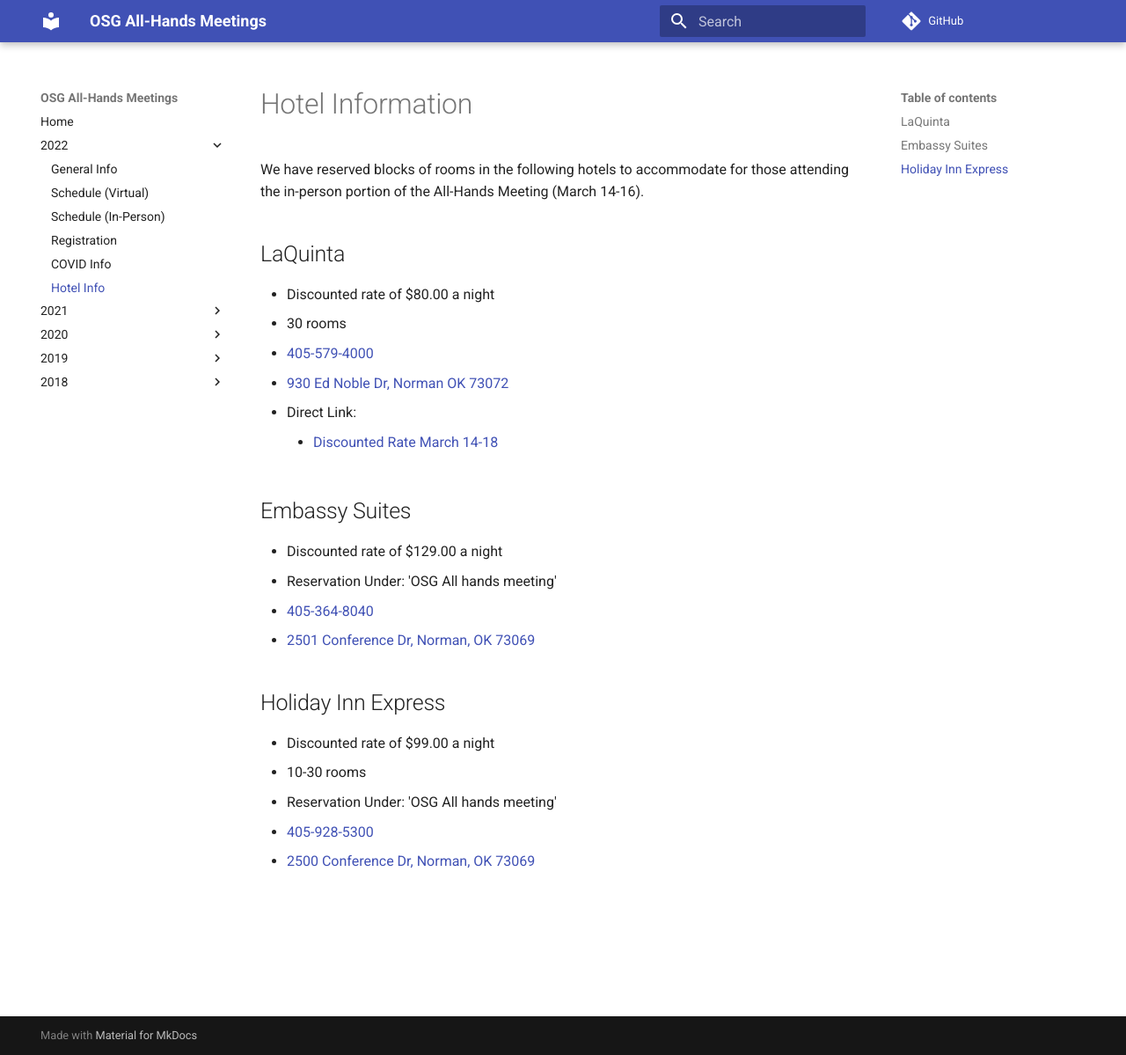
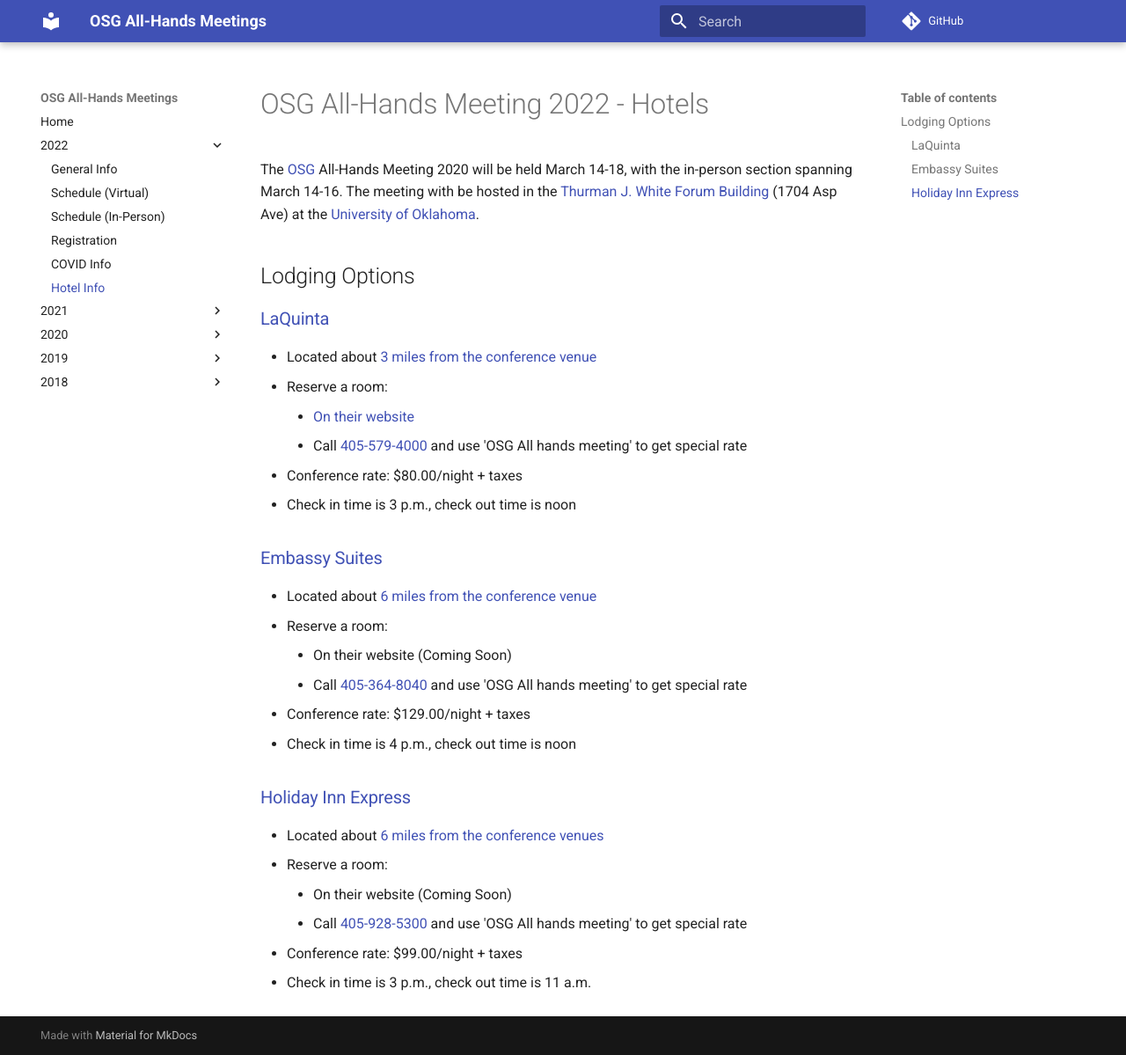
Before and after one commit to osg-htc/all-hands, an MkDocs documentation site: the page built from docs/2022/hotels.md, in a window 1280 px wide and 1199 px high. Shown: the whole window at 88% size. Built offline with MkDocs 1.6.1 and Material for MkDocs 9.7.7, drawn with Linux system fonts in a browser that asks for light colours; comment, search, counter and statistics services are not loaded.

Commit message:
Conform to given template better

```diff
--- a/docs/2022/hotels.md
+++ b/docs/2022/hotels.md
@@ -1,27 +1,34 @@
-# Hotel Information
+# OSG All-Hands Meeting 2022 - Hotels
 
-We have reserved blocks of rooms in the following hotels to accommodate for those attending the in-person portion of the All-Hands Meeting (March 14-16).
+The [OSG](https://osg-htc.org) All-Hands Meeting 2020 will be held March 14-18, with the in-person section spanning March 14-16.
+The meeting with be hosted in the [Thurman J. White Forum Building](https://pacs.ou.edu/about/conference-services/location/)
+(1704 Asp Ave) at the [University of Oklahoma](https://www.ou.edu/).
 
-## LaQuinta
+## Lodging Options
 
-- Discounted rate of $80.00 a night
-- 30 rooms
-- [405-579-4000](tel:405-579-4000)
-- [930 Ed Noble Dr, Norman OK 73072](https://www.google.com/maps/place/La+Quinta+Inn+%26+Suites+by+Wyndham+Oklahoma+City+Norman/@35.2072269,-97.483211,20.06z/data=!4m16!1m7!3m6!1s0x87b26900c2a61b85:0x2d4c2548d49f01e5!2s930+Ed+Noble+Dr,+Norman,+OK+73072!3b1!8m2!3d35.2072214!4d-97.483177!3m7!1s0x87b269009c755e43:0x7d6828ef878198cf!5m2!4m1!1i2!8m2!3d35.2072214!4d-97.483177)
-- Direct Link:
-    - [Discounted Rate March 14-18](https://www.wyndhamhotels.com/laquinta/norman-oklahoma/la-quinta-oklahoma-city-norman/rooms-rates?&checkInDate=03/14/2022&checkOutDate=03/18/2022&groupCode=CGLKED)
+### [LaQuinta](https://www.wyndhamhotels.com/laquinta/norman-oklahoma/la-quinta-oklahoma-city-norman/overview)
 
-## Embassy Suites
+- Located about [3 miles from the conference venue](https://www.google.com/maps/dir/Thurman+J.+White+Forum+Building,+1704+Asp+Avenue,+Norman,+OK+73072/La+Quinta+Inn+%26+Suites+by+Wyndham+Oklahoma+City+Norman,+930+Ed+Noble+Dr,+Norman,+OK+73072/@35.194631,-97.4815439,14z/data=!3m1!4b1!4m14!4m13!1m5!1m1!1s0x87b2682eef70daf9:0xa545a18f3b614551!2m2!1d-97.4452463!2d35.1979906!1m5!1m1!1s0x87b269009c755e43:0x7d6828ef878198cf!2m2!1d-97.483177!2d35.2072214!3e0)
+- Reserve a room:
+    - [On their website](https://www.wyndhamhotels.com/laquinta/norman-oklahoma/la-quinta-oklahoma-city-norman/rooms-rates?&checkInDate=03/14/2022&checkOutDate=03/18/2022&groupCode=CGLKED)
+    - Call [405-579-4000](tel:405-579-4000) and use 'OSG All hands meeting' to get special rate
+- Conference rate: $80.00/night + taxes
+- Check in time is 3 p.m., check out time is noon
 
-- Discounted rate of $129.00 a night
-- Reservation Under: 'OSG All hands meeting'
-- [405-364-8040](tel:405-364-8040)
-- [2501 Conference Dr, Norman, OK 73069](https://www.google.com/maps/place/Embassy+Suites+by+Hilton+Norman+Hotel+%26+Conference+Center/@35.2436275,-97.480416,17z/data=!4m16!1m7!3m6!1s0x87b269810e60a861:0xf23b5979b16c6a77!2s2501+Conference+Dr,+Norman,+OK+73069!3b1!8m2!3d35.2436275!4d-97.4782273!3m7!1s0x87b2698281177911:0xa2cf1eaca28343c3!5m2!4m1!1i2!8m2!3d35.2434811!4d-97.4786414)
+### [Embassy Suites](https://www.hilton.com/en/hotels/okceses-embassy-suites-norman-hotel-and-conference-center/)
 
-## Holiday Inn Express
+- Located about [6 miles from the conference venue](https://www.google.com/maps/dir/Thurman+J.+White+Forum+Building,+1704+Asp+Ave,+Norman,+OK+73072/2501+Conference+Dr,+Norman,+OK+73069/@35.2136079,-97.4992128,13.06z/data=!4m14!4m13!1m5!1m1!1s0x87b2682eef70daf9:0xa545a18f3b614551!2m2!1d-97.4452463!2d35.1979906!1m5!1m1!1s0x87b269810e60a861:0xf23b5979b16c6a77!2m2!1d-97.4782273!2d35.2436275!3e0)
+- Reserve a room:
+    - On their website (Coming Soon)
+    - Call [405-364-8040](tel:405-364-8040) and use 'OSG All hands meeting' to get special rate
+- Conference rate: $129.00/night + taxes
+- Check in time is 4 p.m., check out time is noon
 
-- Discounted rate of $99.00 a night
-- 10-30 rooms
-- Reservation Under: 'OSG All hands meeting'
-- [405-928-5300](tel:405-928-5300)
-- [2500 Conference Dr, Norman, OK 73069](https://www.google.com/maps/place/Holiday+Inn+Express+%26+Suites+Norman,+an+IHG+Hotel/@35.2422391,-97.4812796,17z/data=!4m16!1m7!3m6!1s0x87b269819b564ebd:0x3c3e98ae6971b4bd!2s2500+Conference+Dr,+Norman,+OK+73069!3b1!8m2!3d35.2422391!4d-97.4790909!3m7!1s0x87b26981849baae7:0xf6f2b6f2e4c4fee5!5m2!4m1!1i2!8m2!3d35.242185!4d-97.479126)
+### [Holiday Inn Express](https://www.ihg.com/holidayinnexpress/hotels/us/en/norman/okcnn/hoteldetail)
+
+- Located about [6 miles from the conference venues](https://www.google.com/maps/dir/Thurman+J.+White+Forum+Building,+1704+Asp+Ave,+Norman,+OK+73072/2500+Conference+Dr,+Norman,+OK+73069/@35.2125912,-97.4999295,13z/data=!3m1!4b1!4m14!4m13!1m5!1m1!1s0x87b2682eef70daf9:0xa545a18f3b614551!2m2!1d-97.4452463!2d35.1979906!1m5!1m1!1s0x87b269819b564ebd:0x3c3e98ae6971b4bd!2m2!1d-97.4790909!2d35.2422391!3e0)
+- Reserve a room:
+    - On their website (Coming Soon)
+    - Call [405-928-5300](tel:405-928-5300) and use 'OSG All hands meeting' to get special rate
+- Conference rate: $99.00/night + taxes
+- Check in time is 3 p.m., check out time is 11 a.m.
```
